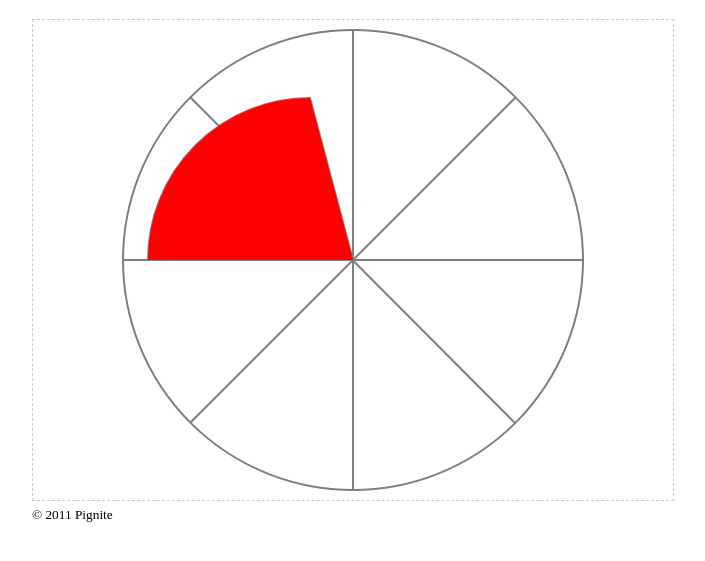
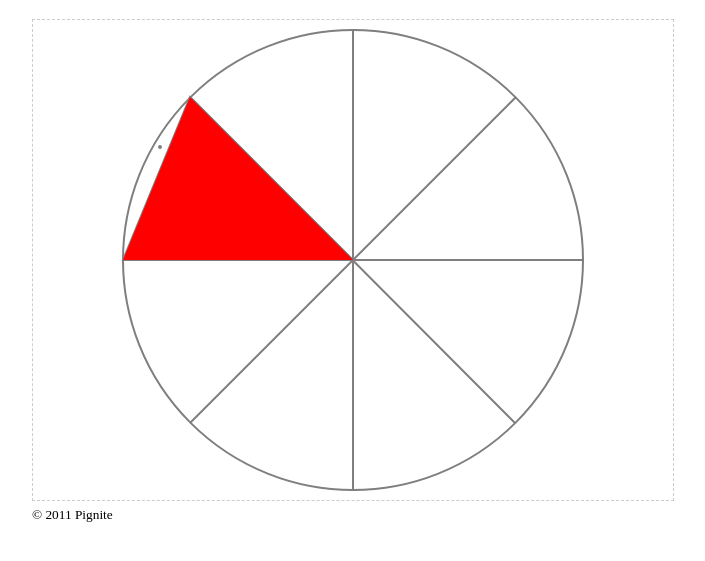
Before and after one commit to jbynum/LBW, a plain HTML site: page index.html in a window 1280 px wide. Shown: the part 61-622 px from the top of the page, without its empty margins (283-988 px from the left). Drawn offline with Linux system fonts and the light colour scheme.

Commit message:
got a triangle, but it's not dynamic

```diff
--- a/index.html
+++ b/index.html
@@ -32,7 +32,7 @@
 			wheel.lineJoine = "round";
 			wheel.strokeStyle = "#7F7F7F";
 			wheel.beginPath();
-			wheel.arc(320, 240, 230, 0, 180);
+			wheel.arc(320, 240, 230, 0, 360);
 			wheel.stroke();
 			wheel.closePath();
 
@@ -52,20 +52,33 @@
 
 
 			//envrionment
-			var env = 5;
-
-			var env_a = (230 - (env * 23));
-			var env_b = env_a;
+			var env = 10;
+			console.log(env*23);
+			var env_a = 320 - (env * 23);
+			console.log("Env A = " + env_a);
+			var env_b = 240 - (env * 23);
+			console.log("Env B = " + env_b);
 			var c = (env_a*env_a) + (env_a*env_a);
+			console.log("C = " + c);
 			c = Math.floor(Math.sqrt(c));
+			console.log("C Floored = " + c);
 			wheel.fillStyle = "#ff0000";
 			wheel.beginPath();
 			wheel.moveTo(320,240);
 			wheel.lineTo(env_a, 240);
-			wheel.arcTo(env_a, 240 - c, 320, 240 - c, c);
+			//wheel.arcTo(env_a, 240 - c, 320 - c, env_b, c/2);
+			wheel.lineTo(c + 30, c-50);
 			wheel.lineTo(320,240);
 			wheel.stroke();
 			wheel.fill();
+			wheel.closePath();
+
+			wheel.lineWidth = 2;
+			wheel.lineJoine = "round";
+			wheel.strokeStyle = "#7F7F7F";
+			wheel.beginPath();
+			wheel.arc(c, c, 1, 0, 360);
+			wheel.stroke();
 			wheel.closePath();
 
 	      }
```
